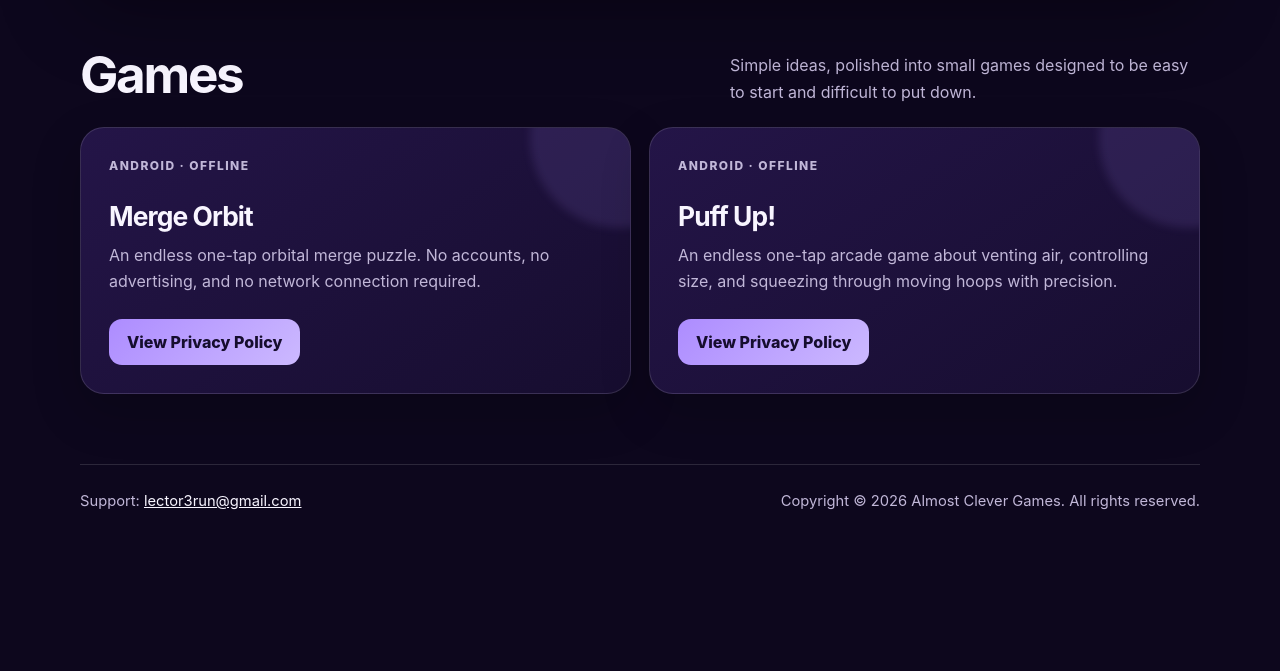
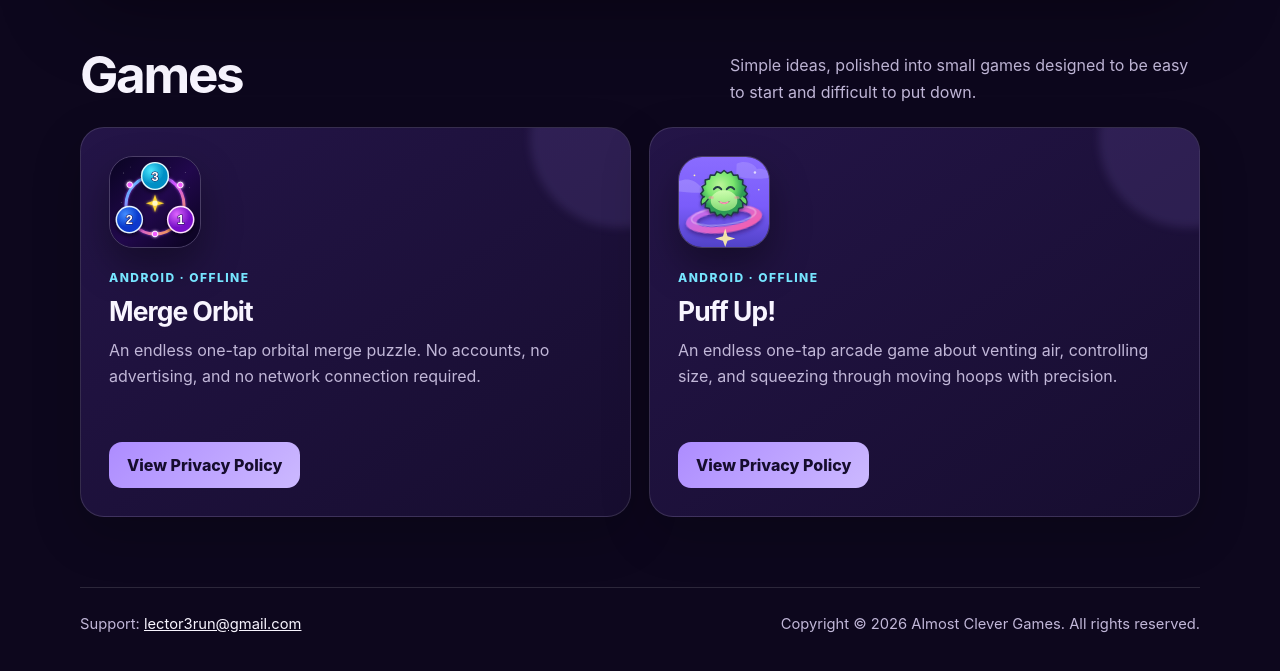
Before and after one commit to dmlapteacru/almost-clever-pages, a plain HTML site: page index.html in a window 1280 px wide. Shown: the part 889-1560 px from the top of the page. Before the commit the page ends 1451 px from the top, so only its background shows below. Drawn offline with Linux system fonts and the light colour scheme.

Commit message:
feat: add game icons to homepage cards

```diff
--- a/index.html
+++ b/index.html
@@ -15,7 +15,6 @@
       color-scheme: dark;
       --bg: #0d071d;
       --panel: #1a1034;
-      --panel-2: #241449;
       --text: #f8f5ff;
       --muted: #c1b7d8;
       --accent: #ad8cff;
@@ -25,7 +24,6 @@
     }
 
     * { box-sizing: border-box; }
-
     html { scroll-behavior: smooth; }
 
     body {
@@ -162,9 +160,7 @@
       line-height: 1.65;
     }
 
-    .section {
-      padding: 64px 0 16px;
-    }
+    .section { padding: 64px 0 16px; }
 
     .section-heading {
       display: flex;
@@ -195,6 +191,9 @@
 
     .card {
       position: relative;
+      display: flex;
+      flex-direction: column;
+      min-height: 390px;
       overflow: hidden;
       padding: 28px;
       border: 1px solid var(--border);
@@ -213,6 +212,19 @@
       border-radius: 50%;
       background: rgba(173, 140, 255, 0.12);
       filter: blur(4px);
+      pointer-events: none;
+    }
+
+    .card-icon {
+      position: relative;
+      z-index: 1;
+      width: 92px;
+      height: 92px;
+      margin-bottom: 22px;
+      border: 1px solid rgba(255, 255, 255, 0.18);
+      border-radius: 24px;
+      object-fit: cover;
+      box-shadow: 0 18px 38px rgba(0, 0, 0, 0.35);
     }
 
     .card-label {
@@ -234,7 +246,7 @@
       letter-spacing: -0.035em;
     }
 
-    .card p {
+    .card-copy {
       position: relative;
       z-index: 1;
       max-width: 540px;
@@ -248,7 +260,9 @@
       z-index: 1;
       display: inline-flex;
       align-items: center;
+      align-self: flex-start;
       min-height: 46px;
+      margin-top: auto;
       padding: 0 18px;
       border-radius: 13px;
       background: linear-gradient(135deg, var(--accent), #ccb9ff);
@@ -297,6 +311,7 @@
       .section { padding-top: 48px; }
       .section-heading { display: block; }
       .section-heading p { margin-top: 12px; }
+      .card { min-height: 0; }
       footer { display: block; }
       footer div + div { margin-top: 8px; }
     }
@@ -336,16 +351,18 @@
 
         <div class="grid">
           <article class="card">
+            <img class="card-icon" src="assets/merge-orbit-icon.svg" alt="Merge Orbit app icon">
             <p class="card-label">Android · Offline</p>
             <h3>Merge Orbit</h3>
-            <p>An endless one-tap orbital merge puzzle. No accounts, no advertising, and no network connection required.</p>
+            <p class="card-copy">An endless one-tap orbital merge puzzle. No accounts, no advertising, and no network connection required.</p>
             <a class="button" href="merge-orbit/privacy-policy.html">View Privacy Policy</a>
           </article>
 
           <article class="card">
+            <img class="card-icon" src="assets/puff-up-icon.svg" alt="Puff Up app icon">
             <p class="card-label">Android · Offline</p>
             <h3>Puff Up!</h3>
-            <p>An endless one-tap arcade game about venting air, controlling size, and squeezing through moving hoops with precision.</p>
+            <p class="card-copy">An endless one-tap arcade game about venting air, controlling size, and squeezing through moving hoops with precision.</p>
             <a class="button" href="puff-up/privacy-policy.html">View Privacy Policy</a>
           </article>
         </div>
```
